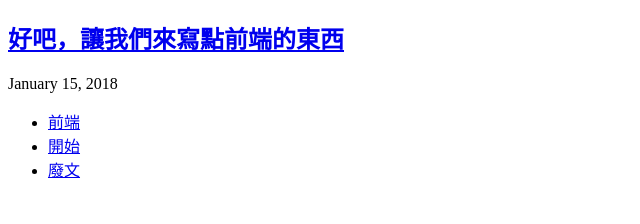
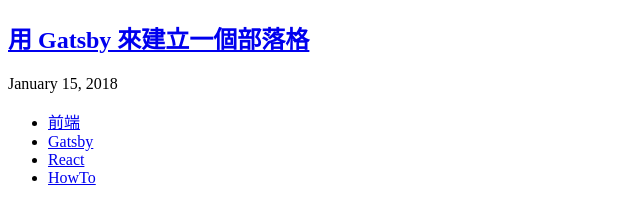
Before and after one commit to konekoya/blog, a Gatsby site: page / in a window 1280 px wide. Shown: the whole page, without its empty margins (0-640 px from the left). Built offline with nearby package versions, Linux system fonts and the light colour scheme; Gatsby itself is replaced by a stand-in of ours.

Commit message:
Update index.md

```diff
--- a/src/pages/2018-01-15-in-the-beginning/index.md
+++ b/src/pages/2018-01-15-in-the-beginning/index.md
@@ -1,9 +1,9 @@
 ---
 path: "/in-the-beginning"
 date: "2018-01-15"
-title: "好吧，讓我們來寫點前端的東西"
-tags: ['前端', '開始', '廢文']
+title: "用 Gatsby 來建立一個部落格"
+tags: ['前端', 'Gatsby', 'React', 'HowTo']
 excerpt: ""
 ---
 
-## 因為這是新的一年...
+## 用 Gatsby 來建立一個部落格
```
